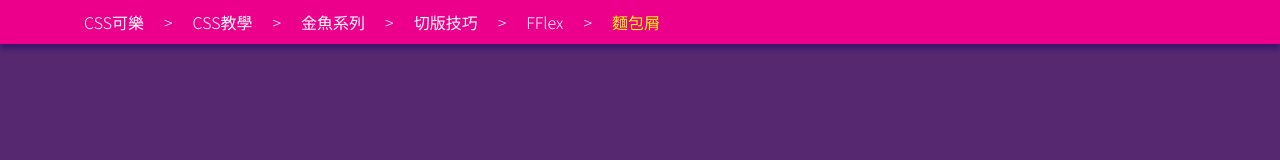
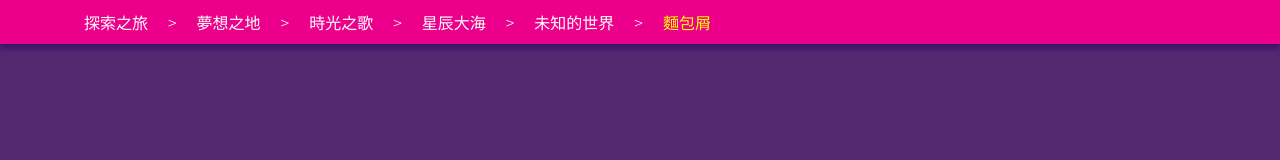
Before and after one commit to LING-JUN-HAO/PSD-to-HTML, a plain HTML site: page NO009/index.html in a window 1280 px wide. Drawn offline with Linux system fonts and the light colour scheme.

Commit message:
Update NO009/index.html

```diff
--- a/NO009/index.html
+++ b/NO009/index.html
@@ -63,11 +63,11 @@
 <body>
     <div class="wrap">
         <ol class="breadcrumb">
-            <li><a href="#">CSS可樂</a></li>
-            <li><a href="#">CSS教學</a></li>
-            <li><a href="#">金魚系列</a></li>
-            <li><a href="#">切版技巧</a></li>
-            <li><a href="#">FFlex</a></li>
+            <li><a href="#">探索之旅</a></li>
+            <li><a href="#">夢想之地</a></li>
+            <li><a href="#">時光之歌</a></li>
+            <li><a href="#">星辰大海</a></li>
+            <li><a href="#">未知的世界</a></li>
             <li><a href="#">麵包屑</a></li>
         </ol>
     </div>
```
